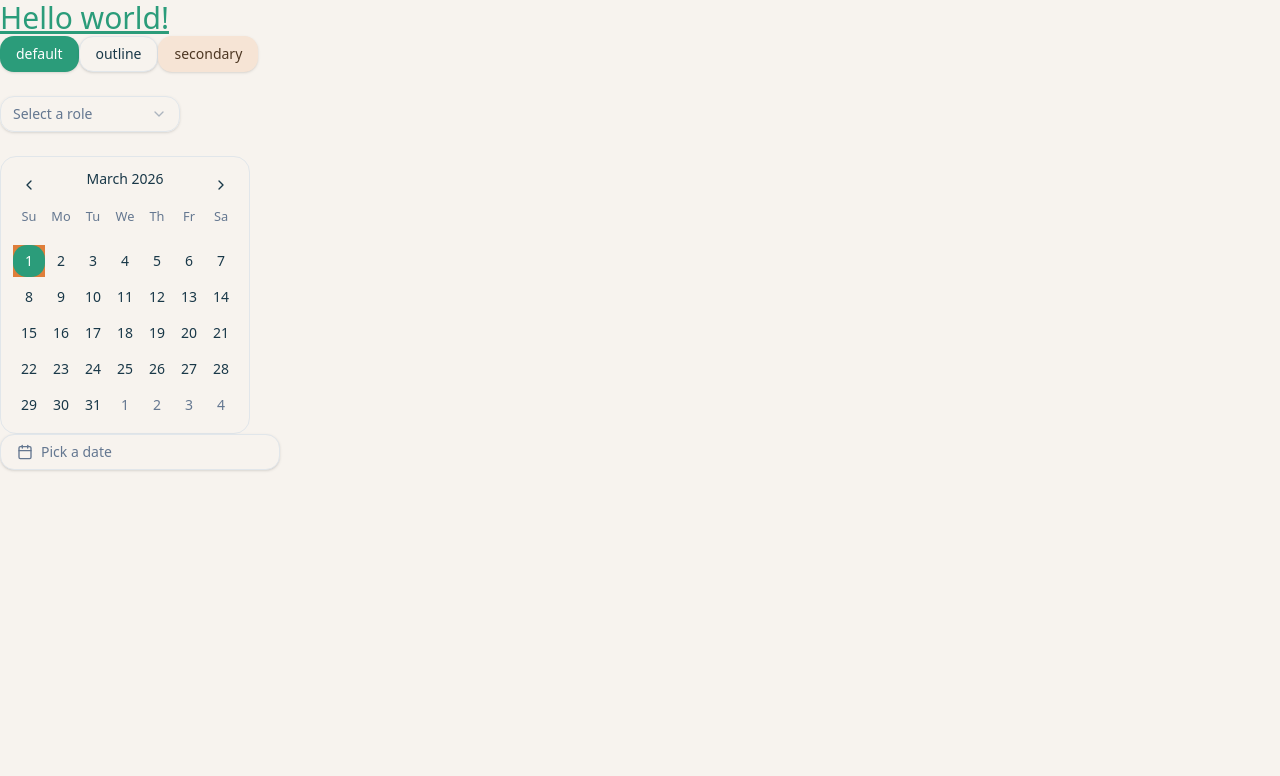
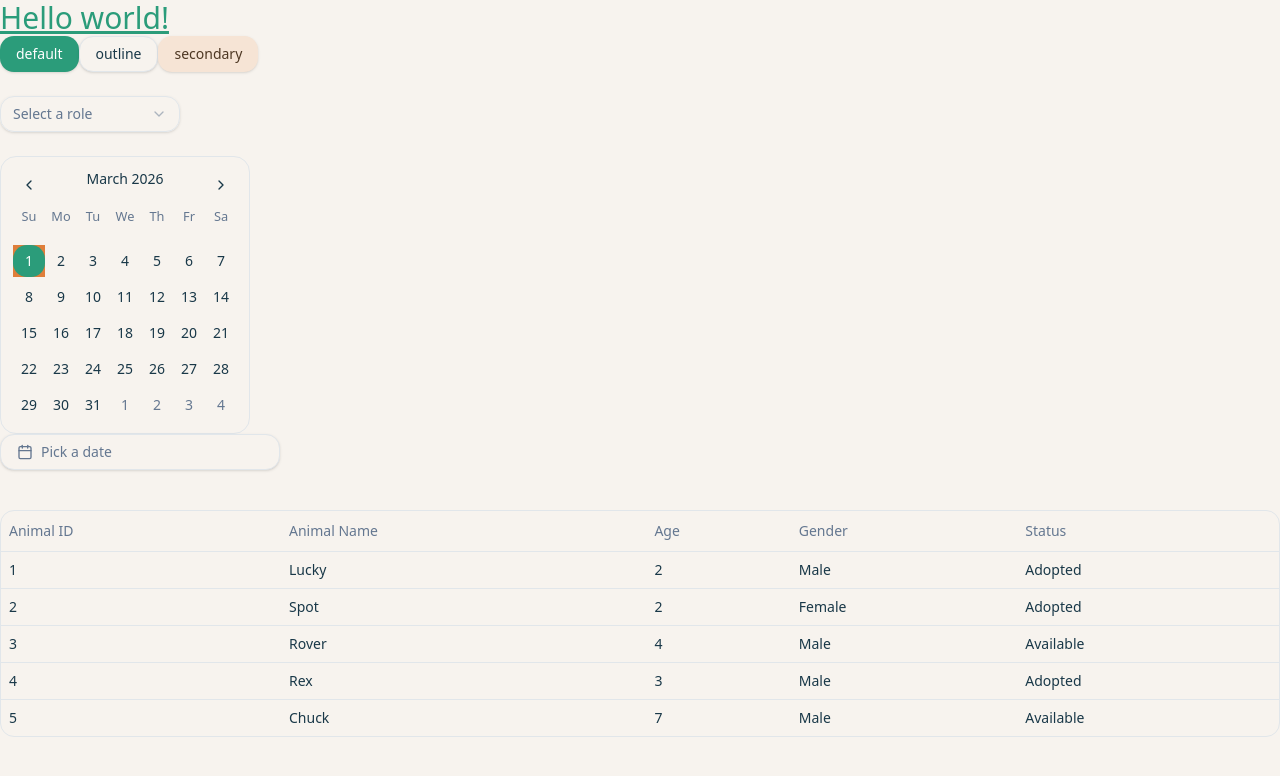
Before and after one commit to kasandra0/happytailsshelter_frontend, a React app in the folder app/: page / in a window 1280 px wide. Shown: the top 776 px of the page. Built offline with nearby package versions, Linux system fonts and the light colour scheme; the HTML template or start-up script is replaced by a standard one.

Commit message:
created base table component

```diff
--- a/app/src/App.tsx
+++ b/app/src/App.tsx
@@ -7,13 +7,73 @@ import {
   SelectItem,
   SelectTrigger,
   SelectValue,
-} from "@/components/ui/select"
+} from "@/components/ui/select";
 import { Calendar } from "./components/ui/calendar/calendar";
 import React from "react";
 import { DatePickerDemo } from "./pages/DatePickerDemo";
+import type { ColumnDef } from "@tanstack/react-table";
+import { DataTable } from "./components/table/Table";
 
 function App() {
-const [date, setDate] = React.useState<Date | undefined>(new Date())
+  const [date, setDate] = React.useState<Date | undefined>(new Date());
+
+  //Dev note: these types we will need to define on the components where we want to render the table, probably in its own file is good
+
+  type Animal = {
+    id: string;
+    animalName: string;
+    age: number;
+    gender: "Male" | "Female";
+    status: "Adopted" | "Available";
+  };
+
+  //dev note these need to match the type
+
+  const columns: ColumnDef<Animal>[] = [
+    { accessorKey: "id", header: "Animal ID" },
+    {
+      accessorKey: "animalName",
+      header: "Animal Name",
+    },
+    {
+      accessorKey: "age",
+      header: "Age",
+    },
+    {
+      accessorKey: "gender",
+      header: "Gender",
+    },
+    {
+      accessorKey: "status",
+      header: "Status",
+    },
+  ];
+
+  const data: Animal[] = [
+    { id: "1", animalName: "Lucky", age: 2, gender: "Male", status: "Adopted" },
+    {
+      id: "2",
+      animalName: "Spot",
+      age: 2,
+      gender: "Female",
+      status: "Adopted",
+    },
+    {
+      id: "3",
+      animalName: "Rover",
+      age: 4,
+      gender: "Male",
+      status: "Available",
+    },
+    { id: "4", animalName: "Rex", age: 3, gender: "Male", status: "Adopted" },
+    {
+      id: "5",
+      animalName: "Chuck",
+      age: 7,
+      gender: "Male",
+      status: "Available",
+    },
+  ];
 
   return (
     <>
@@ -48,6 +108,9 @@ const [date, setDate] = React.useState<Date | undefined>(new Date())
 
         <DatePickerDemo />
 
+        <div className="container mx-auto py-10">
+          <DataTable columns={columns} data={data} />
+        </div>
       </div>
     </>
   );
--- /dev/null
+++ b/app/src/components/table/Table.tsx
@@ -0,0 +1,82 @@
+"use client";
+
+import {
+  type ColumnDef,
+  flexRender,
+  getCoreRowModel,
+  useReactTable,
+} from "@tanstack/react-table";
+
+import {
+  Table,
+  TableBody,
+  TableCell,
+  TableHead,
+  TableHeader,
+  TableRow,
+} from "@/components/ui/table";
+
+//dev note - link to table for future additions here https://ui.shadcn.com/docs/components/radix/data-table
+
+interface DataTableProps<TData, TValue> {
+  columns: ColumnDef<TData, TValue>[];
+  data: TData[];
+}
+
+export function DataTable<TData, TValue>({
+  columns,
+  data,
+}: DataTableProps<TData, TValue>) {
+  const table = useReactTable({
+    data,
+    columns,
+    getCoreRowModel: getCoreRowModel(),
+  });
+
+  return (
+    <div className="overflow-hidden rounded-md border">
+      <Table>
+        <TableHeader>
+          {table.getHeaderGroups().map((headerGroup) => (
+            <TableRow key={headerGroup.id}>
+              {headerGroup.headers.map((header) => {
+                return (
+                  <TableHead key={header.id}>
+                    {header.isPlaceholder
+                      ? null
+                      : flexRender(
+                          header.column.columnDef.header,
+                          header.getContext()
+                        )}
+                  </TableHead>
+                );
+              })}
+            </TableRow>
+          ))}
+        </TableHeader>
+        <TableBody>
+          {table.getRowModel().rows?.length ? (
+            table.getRowModel().rows.map((row) => (
+              <TableRow
+                key={row.id}
+                data-state={row.getIsSelected() && "selected"}
+              >
+                {row.getVisibleCells().map((cell) => (
+                  <TableCell key={cell.id}>
+                    {flexRender(cell.column.columnDef.cell, cell.getContext())}
+                  </TableCell>
+                ))}
+              </TableRow>
+            ))
+          ) : (
+            <TableRow>
+              <TableCell colSpan={columns.length} className="h-24 text-center">
+                No results.
+              </TableCell>
+            </TableRow>
+          )}
+        </TableBody>
+      </Table>
+    </div>
+  );
+}
--- /dev/null
+++ b/app/src/components/ui/table.tsx
@@ -0,0 +1,120 @@
+import * as React from "react"
+
+import { cn } from "@/lib/utils"
+
+const Table = React.forwardRef<
+  HTMLTableElement,
+  React.HTMLAttributes<HTMLTableElement>
+>(({ className, ...props }, ref) => (
+  <div className="relative w-full overflow-auto">
+    <table
+      ref={ref}
+      className={cn("w-full caption-bottom text-sm", className)}
+      {...props}
+    />
+  </div>
+))
+Table.displayName = "Table"
+
+const TableHeader = React.forwardRef<
+  HTMLTableSectionElement,
+  React.HTMLAttributes<HTMLTableSectionElement>
+>(({ className, ...props }, ref) => (
+  <thead ref={ref} className={cn("[&_tr]:border-b", className)} {...props} />
+))
+TableHeader.displayName = "TableHeader"
+
+const TableBody = React.forwardRef<
+  HTMLTableSectionElement,
+  React.HTMLAttributes<HTMLTableSectionElement>
+>(({ className, ...props }, ref) => (
+  <tbody
+    ref={ref}
+    className={cn("[&_tr:last-child]:border-0", className)}
+    {...props}
+  />
+))
+TableBody.displayName = "TableBody"
+
+const TableFooter = React.forwardRef<
+  HTMLTableSectionElement,
+  React.HTMLAttributes<HTMLTableSectionElement>
+>(({ className, ...props }, ref) => (
+  <tfoot
+    ref={ref}
+    className={cn(
+      "border-t bg-muted/50 font-medium [&>tr]:last:border-b-0",
+      className
+    )}
+    {...props}
+  />
+))
+TableFooter.displayName = "TableFooter"
+
+const TableRow = React.forwardRef<
+  HTMLTableRowElement,
+  React.HTMLAttributes<HTMLTableRowElement>
+>(({ className, ...props }, ref) => (
+  <tr
+    ref={ref}
+    className={cn(
+      "border-b transition-colors hover:bg-muted/50 data-[state=selected]:bg-muted",
+      className
+    )}
+    {...props}
+  />
+))
+TableRow.displayName = "TableRow"
+
+const TableHead = React.forwardRef<
+  HTMLTableCellElement,
+  React.ThHTMLAttributes<HTMLTableCellElement>
+>(({ className, ...props }, ref) => (
+  <th
+    ref={ref}
+    className={cn(
+      "h-10 px-2 text-left align-middle font-medium text-muted-foreground [&:has([role=checkbox])]:pr-0 [&>[role=checkbox]]:translate-y-[2px]",
+      className
+    )}
+    {...props}
+  />
+))
+TableHead.displayName = "TableHead"
+
+const TableCell = React.forwardRef<
+  HTMLTableCellElement,
+  React.TdHTMLAttributes<HTMLTableCellElement>
+>(({ className, ...props }, ref) => (
+  <td
+    ref={ref}
+    className={cn(
+      "p-2 align-middle [&:has([role=checkbox])]:pr-0 [&>[role=checkbox]]:translate-y-[2px]",
+      className
+    )}
+    {...props}
+  />
+))
+TableCell.displayName = "TableCell"
+
+const TableCaption = React.forwardRef<
+  HTMLTableCaptionElement,
+  React.HTMLAttributes<HTMLTableCaptionElement>
+>(({ className, ...props }, ref) => (
+  <caption
+    ref={ref}
+    className={cn("mt-4 text-sm text-muted-foreground", className)}
+    {...props}
+  />
+))
+TableCaption.displayName = "TableCaption"
+
+export {
+  Table,
+  TableHeader,
+  TableBody,
+  TableFooter,
+  TableHead,
+  TableRow,
+  TableCell,
+  TableCaption,
+}
```
